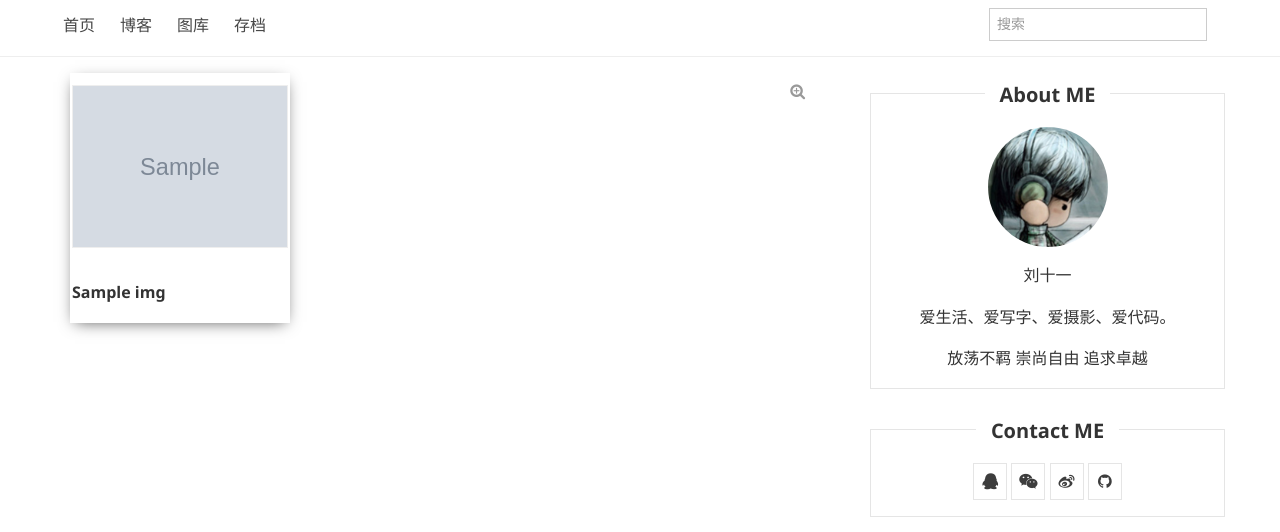
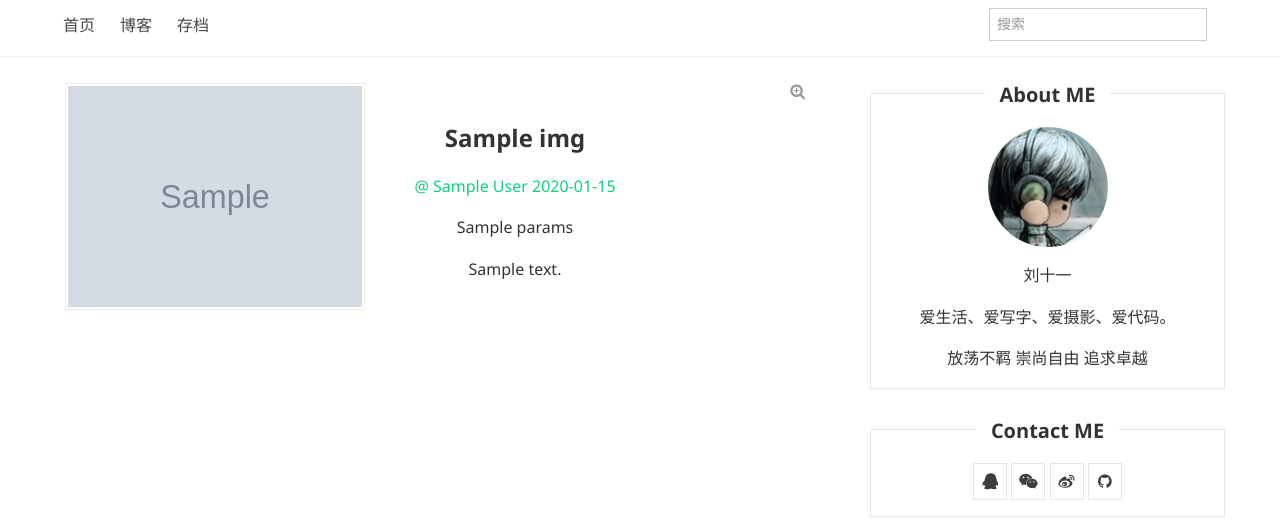
Before and after one commit to LiuShiYi1027/MyBlog, a Django app: template blogproject/templates/blog/img.html in a window 1280 px wide. Shown: the top 532 px of the page. Run offline with Django 3.2, Linux system fonts and the light colour scheme; the template is opened without the code that fills it: most values are stand-ins (such as "Sample title", 1, 10 or a date in 2020); grey boxes marked "Sample" are stand-in pictures; parts of the project's set-up code (start-up, migrations or seed data) failed here and were passed over.

Commit message:
Bug Fixed

```diff
--- a/blogproject/blog/models.py
+++ b/blogproject/blog/models.py
@@ -92,6 +92,8 @@
     """
     name = models.CharField(max_length=100)  # 图片名称
     img = models.ImageField(upload_to='img')  # 图片
+    author = models.CharField(max_length=20) # 图片作者
+    params = models.TextField(blank=True) # 参数
     description = models.TextField(blank=True)  # 描述
     upload_time = models.DateTimeField(blank=True)  # 上传时间
 
--- a/blogproject/blog/urls.py
+++ b/blogproject/blog/urls.py
@@ -14,6 +14,7 @@
                   url(r'homepage/', views.homepage),
                   url(r'^blog/', views.BlogView.as_view(), name='blog'),  # 博客视图
                   url(r'^img/', views.img, name='img'),  # 图库视图
+                  # url(r'^img/', views.ImgView.as_view(), name='img'),
                   url(r'^timeline', views.timeline, name='timeline'),  # 时间轴
                   url(r'^post/(?P<pk>[0-9]+)/$', views.PostDetailView.as_view(), name='article'),  # 文章详情
                   url(r'^category/(?P<pk>[0-9]+)/$', views.CategoryView.as_view(), name='category'),
--- a/blogproject/templates/base.html
+++ b/blogproject/templates/base.html
@@ -37,7 +37,7 @@
         <ul class="am-nav am-nav-pills am-topbar-nav">
             <li><a href="{% url 'blog:homepage' %}">首页</a></li>
             <li><a href="{% url 'blog:blog' %}">博客</a></li>
-            <li><a href="{% url 'blog:img' %}">图库</a></li>
+{#            <li><a href="{% url 'blog:img' %}">图库</a></li>#}
             <li><a href="{% url 'blog:timeline' %}">存档</a></li>
         </ul>
 
--- a/blogproject/templates/blog/img.html
+++ b/blogproject/templates/blog/img.html
@@ -6,18 +6,30 @@
 
         <!-- 图片库 -->
         <div class="am-u-md-8 am-u-sm-12">
-
             <figure data-am-widget="figure" class="am am-figure am-figure-default "
                     data-am-figure="{ pureview: 'true' }">
-                <div id="container">
-                    {% for img in img_list %}
-                        <div><img src="{{ img.img.url }}">
-                            <h3>{{ img.name }}</h3></div>
-                    {% endfor %}
+                <div class="am-g am-g-fixed" id="container">
+                    <table>
+                        {% for img in img_list %}
+                            <tr>
+
+                                <td style="width: 300px">
+                                    <img style="width: 300px" src="{{ img.img.url }}" alt="">&nbsp;
+                                </td>
+                                <td style="width: 300px">
+                                    <h1 align="center">&nbsp;&nbsp;{{ img.name }}&nbsp;&nbsp;</h1>
+                                    <p align="center" class="blog-color">
+                                        &nbsp;&nbsp;@ {{ img.author }} {{ img.upload_time|date:"Y-m-d" }}&nbsp;&nbsp;</p>
+                                    <p align="center"> &nbsp;&nbsp; {{ img.params }} &nbsp;&nbsp; </p>
+                                    <p align="center">&nbsp;&nbsp;{{ img.description }}&nbsp;&nbsp;</p>
+                                </td>
+                            </tr>
+                        {% endfor %}
+
+                    </table>
+
                 </div>
             </figure>
-
-
         </div>
 
         <!-- 侧边栏 -->
```
Also changed, not shown: blogproject/blog/views.py (+99 -3 lines).
